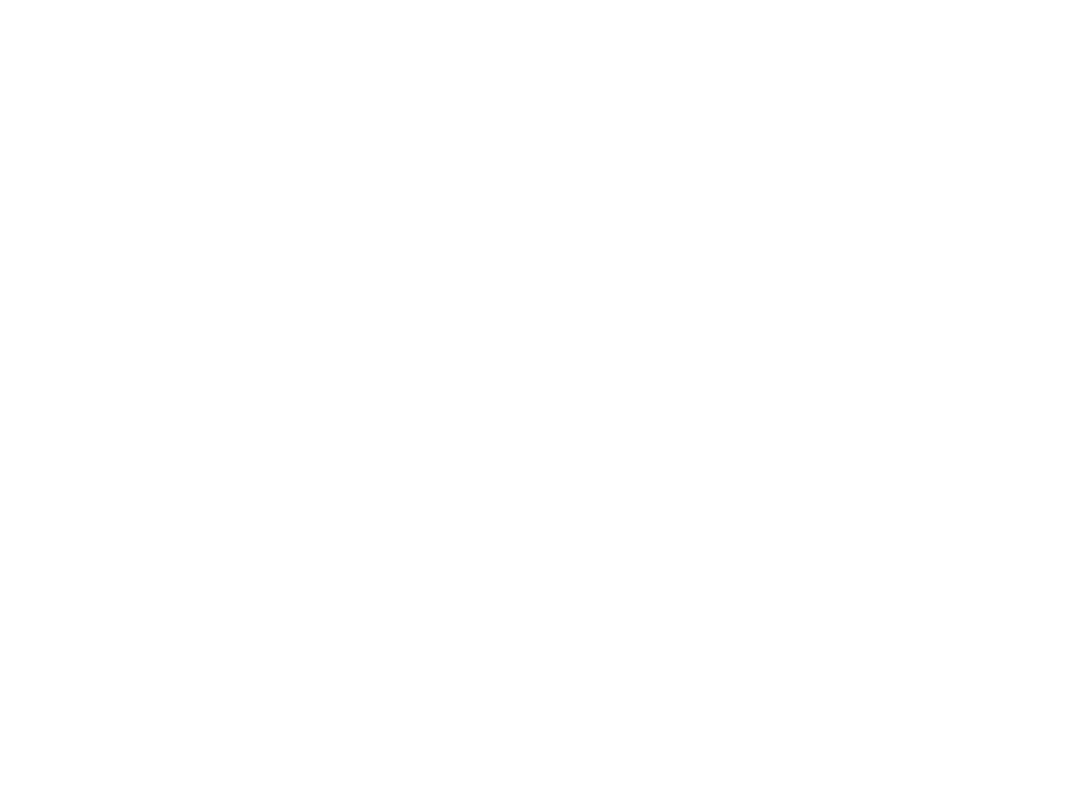
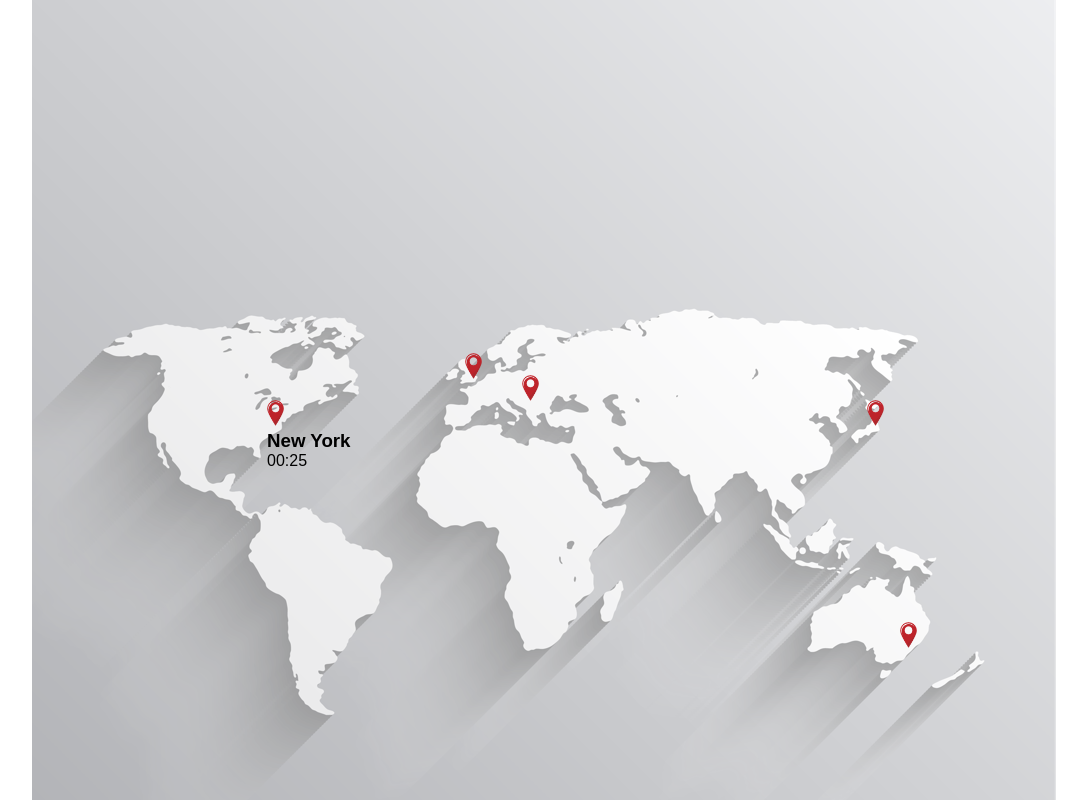
Before and after one commit to stakic-igor/kroon-map, a website: page index.html in a window 1280 px wide. Shown: the top 800 px of the page, without its empty margins (96-1183 px from the left). Drawn offline with nearby package versions, Linux system fonts and the light colour scheme.

Commit message:
map added

```diff
--- /dev/null
+++ b/gulpfile.js
@@ -0,0 +1,16 @@
+'use strict';
+
+var gulp = require('gulp');
+var sass = require('gulp-sass');
+
+sass.compiler = require('node-sass');
+
+gulp.task('sass', function () {
+  return gulp.src('scss/**/*.scss')
+    .pipe(sass().on('error', sass.logError))
+    .pipe(gulp.dest('css'));
+});
+
+gulp.task('sass:watch', function () {
+  gulp.watch('./scss/**/*.scss', ['sass']);
+});
--- a/index.html
+++ b/index.html
@@ -4,9 +4,32 @@
     <meta charset="UTF-8">
     <meta name="viewport" content="width=device-width, initial-scale=1.0">
     <meta http-equiv="X-UA-Compatible" content="ie=edge">
+    <link rel="stylesheet" href="css/style.css" />
+    <script src="node_modules/jquery/dist/jquery.min.js"></script>
     <title>Map</title>
 </head>
 <body>
-
+    <div class="map">
+        <div class="location location--new-york">
+            <img src="./images/location.png" alt="location pin">
+            <div class="location__time">
+                <h3>New York</h3>
+                <p>00:25</p>
+            </div>
+        </div><!-- end new-york -->
+        <div class="location location--london">
+            <img src="./images/location.png" alt="location pin">
+        </div><!-- end new-york -->
+        <div class="location location--belgrade">
+            <img src="./images/location.png" alt="location pin">
+        </div><!-- end new-york -->
+        <div class="location location--tokyo">
+            <img src="./images/location.png" alt="location pin">
+        </div><!-- end new-york -->
+        <div class="location location--sidney">
+            <img src="./images/location.png" alt="location pin">
+        </div><!-- end new-york -->
+    </div>
+    <script src="js/index.js"></script>
 </body>
 </html>
--- a/js/index.js
+++ b/js/index.js
@@ -0,0 +1,5 @@
+$(document).ready(function() {
+    $('.app').on('click', function() {
+        alert('xx')
+    })
+})
--- a/package.json
+++ b/package.json
@@ -16,12 +16,11 @@
     "url": ""
   },
   "homepage": "",
-    "dependencies": {
-
-    },
+  "dependencies": {},
   "devDependencies": {
     "gulp": "^4.0.2",
     "gulp-sass": "^4.0.2",
+    "jquery": "^3.4.1",
     "node-sass": "^4.12.0"
   }
 }
--- /dev/null
+++ b/scss/style.scss
@@ -0,0 +1,60 @@
+// use css reset, instead
+
+* {
+    margin: 0; padding: 0;
+}
+
+body {
+    font-family: Arial, Helvetica, sans-serif;
+    font-size: 16px;
+}
+
+.map {
+    height: 1024px;
+    width: 1024px;
+    margin: 0 auto;
+    background-image: url(../images/world.png);
+    background-repeat: no-repeat;
+    background-size: 100%;
+    background-position: top left;
+    position: relative;
+}
+
+.location {
+    position: absolute;
+    & > img {
+        width: 17px;
+        height: 26px;
+        transition: all ease-in 180ms;
+    }
+    &:hover img{
+        transform: scale(1.9, 1.55);
+        transform-origin: bottom;
+    }
+    &__time {
+        background: rgba(0, 0, 0, .8);
+        border-radius: 3px;
+        color: #fff;
+        padding: .250rem .500rem;
+    }
+    &--new-york {
+        top: 400px;
+        left: 235px;
+    }
+    &--london {
+        top: 353px;
+        left: 433px;
+    }
+    &--belgrade {
+        top: 375px;
+        left: 490px;
+    }
+    &--tokyo {
+        top: 400px;
+        left: 835px;
+    }
+    &--sidney {
+        top: 622px;
+        left: 868px;
+    }
+}
```
Also changed, not shown: css/style.css (added), images/location.png (added), 2 other files. Lines whose indentation alone changed are shown as unchanged.
